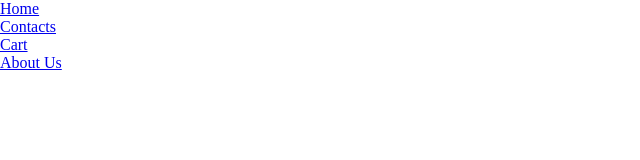
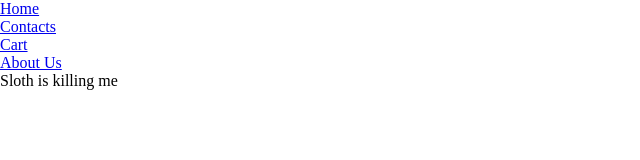
Before and after one commit to zlatevv/MyWebsite, a plain HTML site: page frontend/index.html in a window 1280 px wide. Shown: the whole page, without its empty margins (0-640 px from the left). Drawn offline with Linux system fonts and the light colour scheme.

Commit message:
feat. paragraphs

```diff
--- a/frontend/index.html
+++ b/frontend/index.html
@@ -17,5 +17,8 @@
             </ul>
         </nav>
     </header>
+    <p>
+        Sloth is killing me
+    </p>
 </body>
 </html>
```
